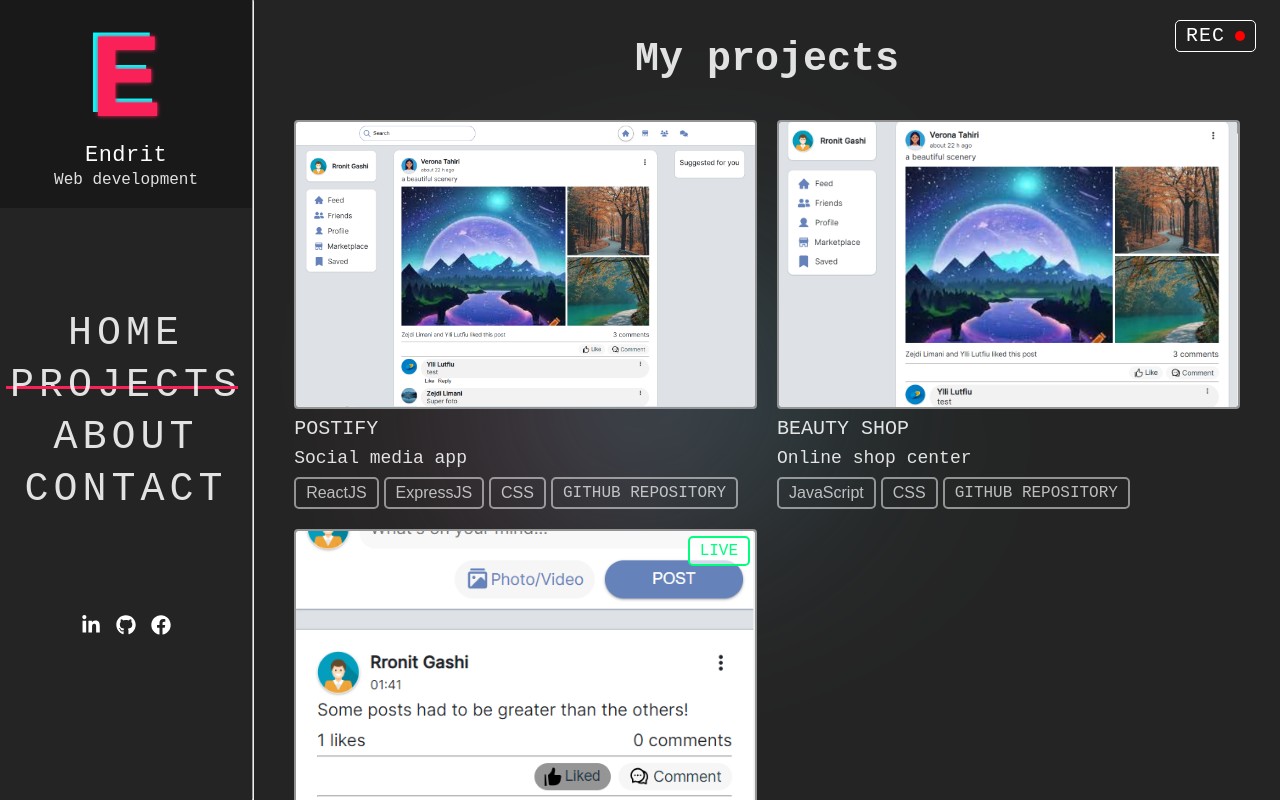
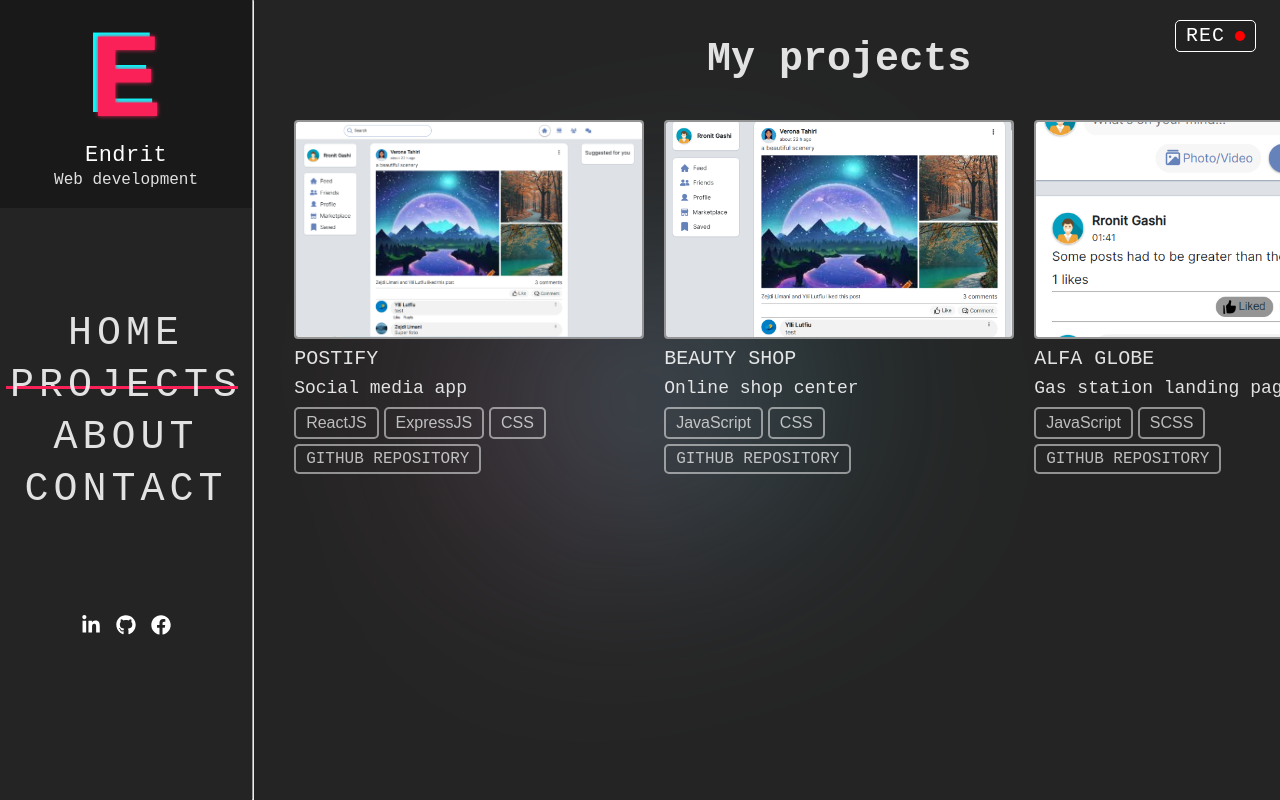
Before and after one commit to endritbejta/my-portfolio, a React (Vite) app: page /projects in a window 1280 px wide. Built offline with nearby package versions, Linux system fonts and the light colour scheme.

Commit message:
grid changes on Project module css

```diff
--- a/src/assets/data.js
+++ b/src/assets/data.js
@@ -17,7 +17,8 @@ export const gitHubProjects = [
     languagesUsed: ["ReactJS", "ExpressJS", "CSS"],
     finished: true,
     images: [postify2],
-    liveURL: "https://github.com/endritbejta/postify-frontend",
+    liveURL: null,
+    githubURL: "https://github.com/endritbejta/postify-frontend",
   },
   {
     name: "Beauty shop",
@@ -27,7 +28,8 @@ export const gitHubProjects = [
     finished: false,
     images: [postify3],
     languagesUsed: ["JavaScript", "CSS"],
-    liveURL: "https://github.com/endritbejta/shopify-page-example",
+    githubURL: "https://github.com/endritbejta/shopify-page-example",
+    liveURL: "",
   },
   {
     name: "Alfa Globe",
@@ -37,6 +39,7 @@ export const gitHubProjects = [
     languagesUsed: ["JavaScript", "SCSS"],
     finished: "false",
     images: [postify4],
+    githubURL: "https://github.com/endritbejta/alfa_globe.git",
     liveURL: "https://alfaglobe.netlify.app",
   },
 ];
--- a/src/components/SingleProject.jsx
+++ b/src/components/SingleProject.jsx
@@ -24,11 +24,8 @@ const SingleProject = ({ singleProject }) => {
         {singleProject.languagesUsed.map((language, i) => (
           <Chip key={i} context={language} />
         ))}
-        {singleProject.live ? (
-          <Chip type="LIVE" to={singleProject.liveURL} />
-        ) : (
-          <Chip type="GITHUB" to={singleProject.liveURL} />
-        )}
+        {singleProject.live && <Chip type="LIVE" to={singleProject.liveURL} />}
+        <Chip type="GITHUB" to={singleProject.githubURL} />
       </div>
     </div>
   );
--- a/src/pages/Project.module.css
+++ b/src/pages/Project.module.css
@@ -18,7 +18,8 @@
 .projectsHolder {
   display: grid;
   place-content: center;
-  grid-template-columns: 1fr 1fr;
+  /* grid-template-columns: repeat(auto-fill, minmax(250px, 450px)); */
+  grid-template-columns: repeat(3, minmax(350px, 450px));
   grid-template-rows: auto;
   gap: 20px;
 }
```
